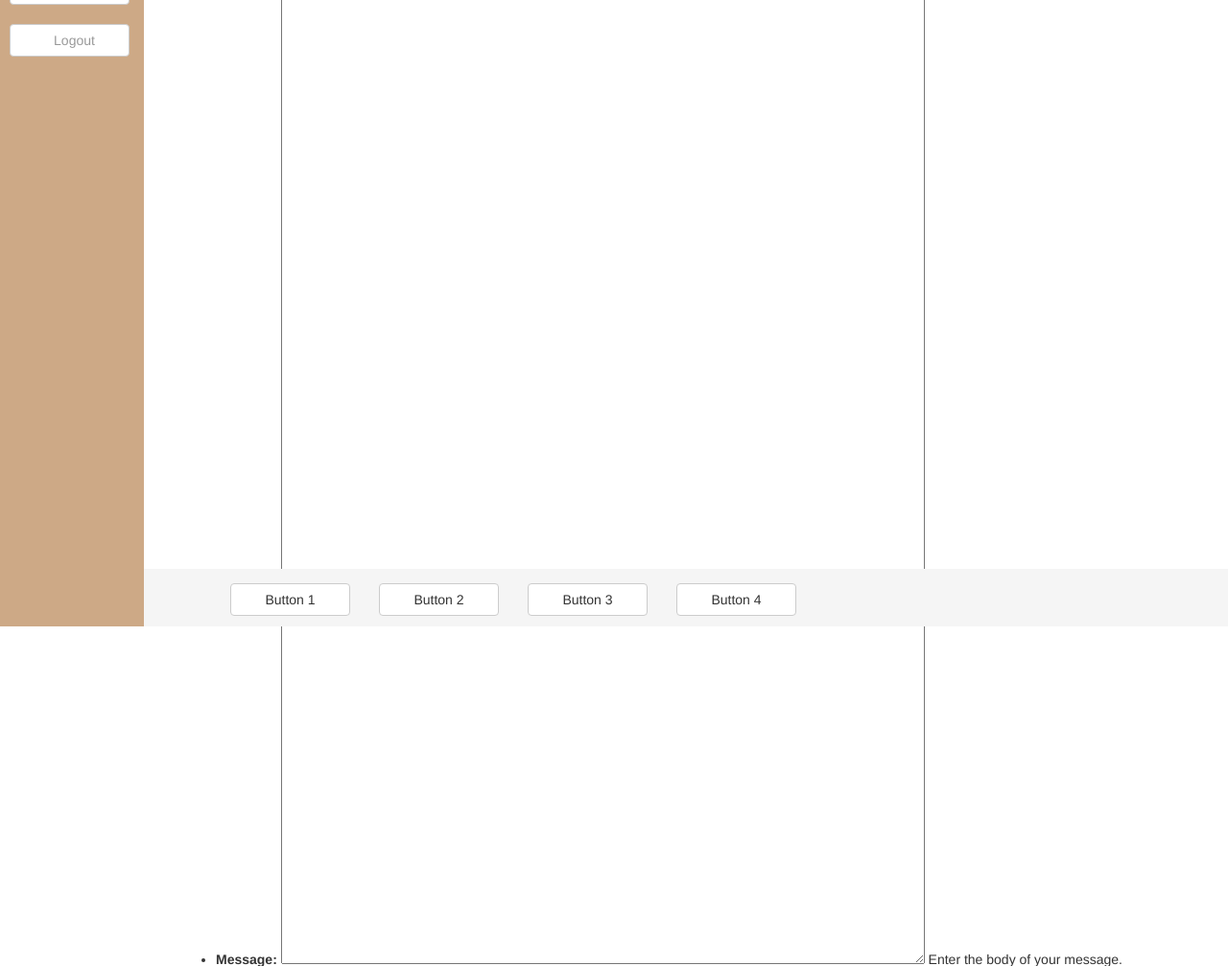
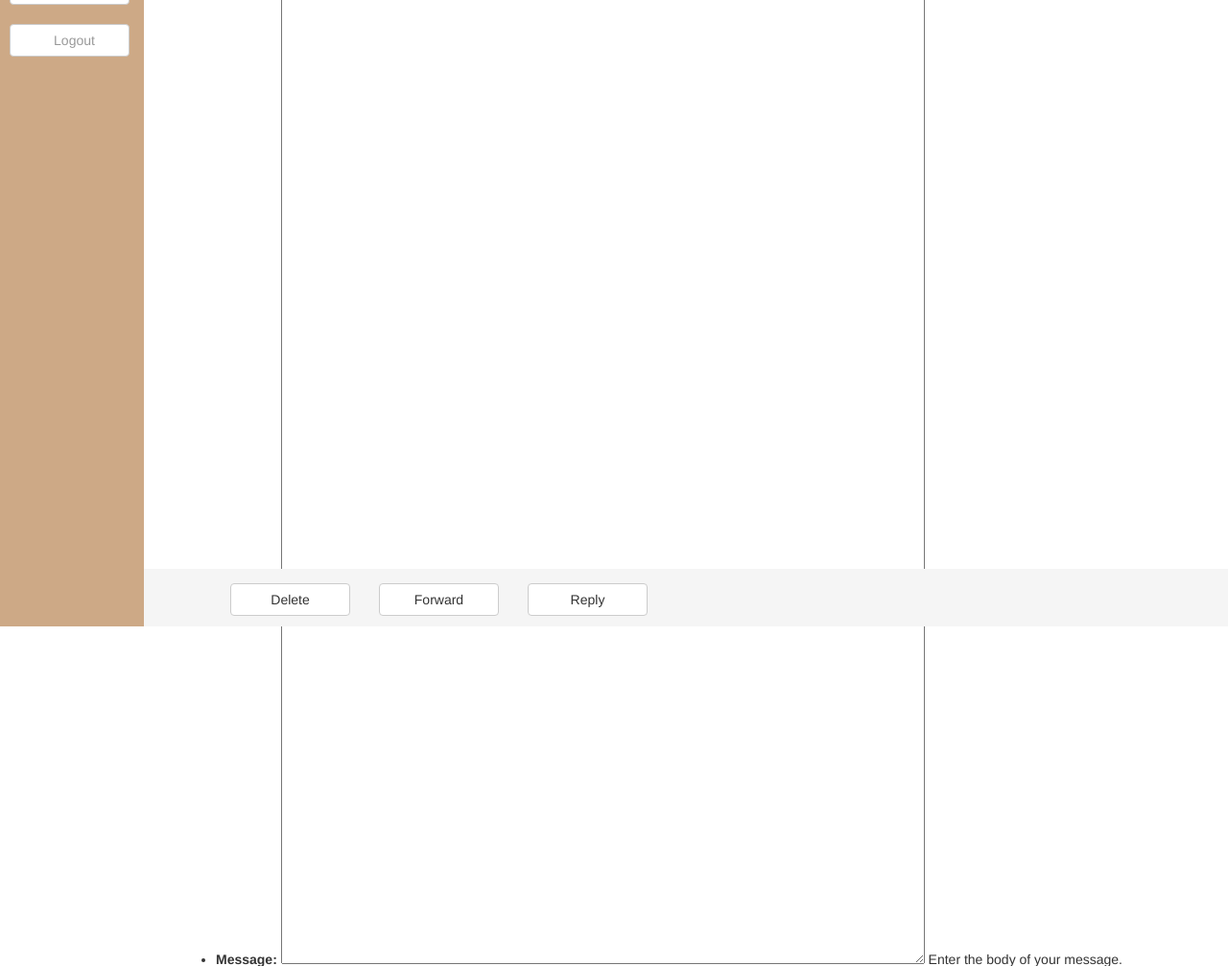
Before and after one commit to ahicks92/simplemail, a Django app: page /send_message in a window 1280 px wide. Shown: the part 147-1154 px from the top of the page at 96% size. Run offline with Django 3.2, Linux system fonts and the light colour scheme; the visitor is signed in with stand-in values (Sample User, id 1); some libraries are stand-ins or nearby versions.

```diff
--- a/cen4010/simplemail/templates/simplemail/base_application.html
+++ b/cen4010/simplemail/templates/simplemail/base_application.html
@@ -10,8 +10,8 @@
 <!-- <div class='sidebar'> -->
 {% block sidebar %}
     <ul class="sidebar-nav">
-        <li class="side-btn"><a class="btn btn-default">Inbox</a></li>
-        <li class="side-btn"><a class="btn btn-default">Send Message</a></li>
+        <li class="side-btn"><a href="{%url 'inbox'%}" class="btn btn-default">Inbox</a></li>
+        <li class="side-btn"><a href="{%url 'send_message'%}" class="btn btn-default">Send Message</a></li>
         <li class="side-btn"><a class="btn btn-default">Trash</a></li>
         <li class="side-btn"><a class="btn btn-default">Logout</a></li>
     </ul>
@@ -34,10 +34,9 @@
     <footer class="footer">
         <div class="row">
         <ul class="bottombar-nav">
-            <li class="bottom-btn"><a class="btn btn-default">Button 1</a></li>
-            <li class="bottom-btn"><a class="btn btn-default">Button 2</a></li>
-            <li class="bottom-btn"><a class="btn btn-default">Button 3</a></li>
-            <li class="bottom-btn"><a class="btn btn-default">Button 4</a></li>
+            <li class="bottom-btn"><a class="btn btn-default">Delete</a></li>
+            <li class="bottom-btn"><a class="btn btn-default">Forward</a></li>
+            <li class="bottom-btn"><a class="btn btn-default">Reply</a></li>
          </ul>
         </div>
     </footer>
--- a/cen4010/simplemail/templates/simplemail/create_account.html
+++ b/cen4010/simplemail/templates/simplemail/create_account.html
@@ -6,7 +6,7 @@
 {% endblock styles %}
 
 {% block content %}
-    <h1>Create an Account</h1>
+    <h1>Create an Account.hts</h1>
     <form class="login" action="{%url 'create_account'%}" method="post">
         {%csrf_token%}
         <ul>
--- a/cen4010/simplemail/templates/simplemail/form.html
+++ b/cen4010/simplemail/templates/simplemail/form.html
@@ -17,3 +17,7 @@
         <input type="submit" value="{{submit_label | escape}}"/>
     </form>
 {%endblock page%}
+
+{% block footer %}
+
+{% endblock footer %}
--- a/cen4010/simplemail/templates/simplemail/inbox.html
+++ b/cen4010/simplemail/templates/simplemail/inbox.html
@@ -8,8 +8,10 @@
          <td>{{m.from_address}}</td>
          <td>{{m.date}}</td>
          <td>{{message_body}}</td>
-            <!-- <td>{{m.mailgun_json}}</td>-->
         {%endfor%}
      </tr>
     </table>
+
+    {% include "simplemail/base_form.html" %}
+
 {% endblock page %}
--- a/cen4010/simplemail/templates/simplemail/view_message.html
+++ b/cen4010/simplemail/templates/simplemail/view_message.html
@@ -1,4 +1,4 @@
-{% extends "simplemail/base_application.html" %}
+{%extends "simplemail/base_application.html"%}
 
 {% block page %}
     {%autoescape on%}
@@ -10,7 +10,3 @@
     {{message.body | linebreaks}}
     {%endautoescape%}
 {% endblock page %}
-
-{% block footer %}
-
-{% endblock footer %}
```
Also changed, not shown: cen4010/simplemail/static/simplemail/login.css (+7 -0 lines), cen4010/simplemail/forms.py (line endings or trailing spaces). Lines whose indentation alone changed are shown as unchanged.
